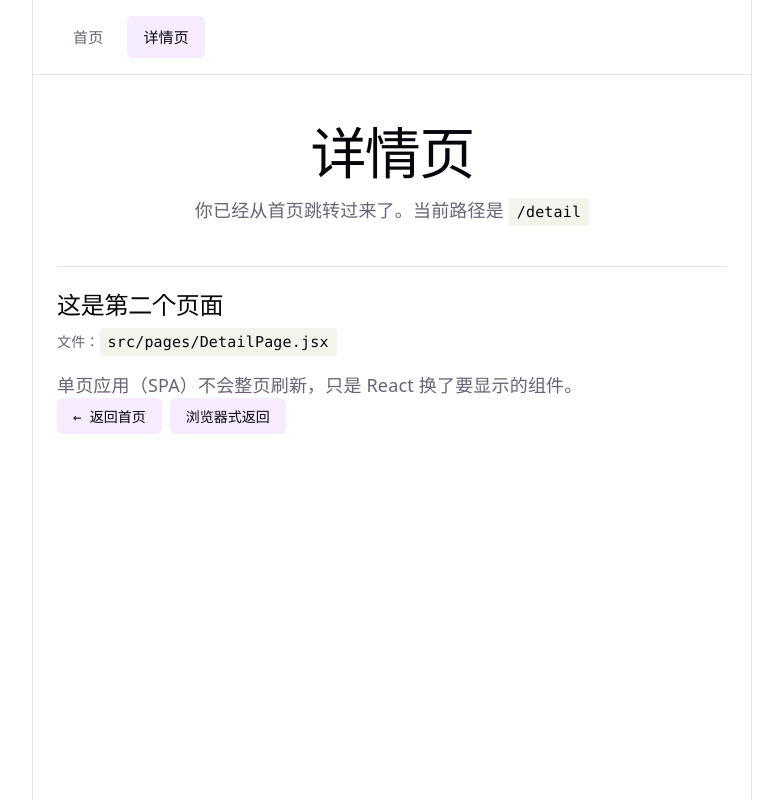
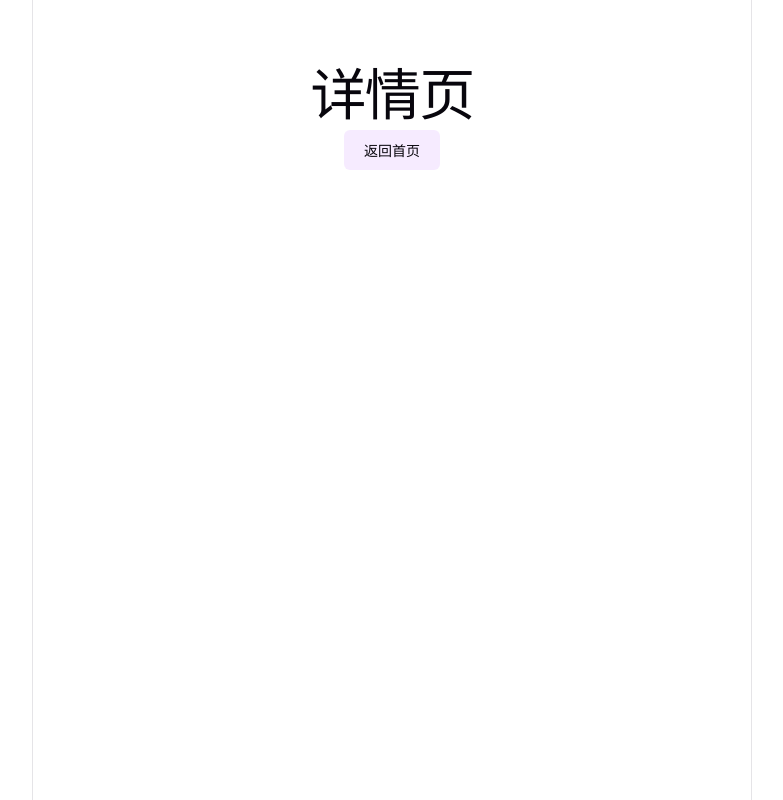
Before and after one commit to guoliangchen200171/reactpractice, a React (Vite) app: page /detail in a window 1280 px wide. Shown: the whole page, without its empty margins (248-1031 px from the left). Built offline with nearby package versions, Linux system fonts and the light colour scheme.

Commit message:
改一下简单的跳转界面

```diff
--- a/src/App.css
+++ b/src/App.css
@@ -1,31 +1,13 @@
-.app-nav {
-  display: flex;
-  gap: 8px;
-  padding: 16px 24px;
-  border-bottom: 1px solid var(--border);
+.page {
+  padding: 48px 24px;
+  text-align: center;
 }
 
-.app-nav a {
-  padding: 8px 16px;
-  border-radius: 6px;
-  text-decoration: none;
-  color: var(--text);
-  font-size: 15px;
-  transition: background 0.2s, color 0.2s;
+.page h1 {
+  margin-bottom: 24px;
 }
 
-.app-nav a:hover {
-  background: var(--code-bg);
-  color: var(--text-h);
-}
-
-.app-nav a.active {
-  background: var(--accent-bg);
-  color: var(--text-h);
-  font-weight: 500;
-}
-
-.route-demo button {
+.page button {
   font-family: var(--mono);
   font-size: 14px;
   padding: 8px 18px;
@@ -34,123 +16,8 @@
   color: var(--text-h);
   background: var(--accent-bg);
   cursor: pointer;
-  transition: border-color 0.2s;
 }
 
-.route-demo button:hover {
+.page button:hover {
   border-color: var(--accent-border);
 }
-
-.learn-page {
-  padding: 32px 24px 48px;
-  text-align: left;
-}
-
-.learn-header {
-  text-align: center;
-  margin-bottom: 40px;
-}
-
-.learn-header p {
-  max-width: 520px;
-  margin: 0 auto;
-}
-
-.learn-section {
-  padding: 24px 0;
-  border-top: 1px solid var(--border);
-}
-
-.learn-section h2 {
-  margin-bottom: 8px;
-}
-
-.hint {
-  font-size: 14px;
-  margin-bottom: 16px;
-  color: var(--text);
-}
-
-.learn-card {
-  padding: 16px;
-  margin-bottom: 12px;
-  border-radius: 8px;
-  background: var(--code-bg);
-}
-
-.learn-actions {
-  display: flex;
-  gap: 8px;
-  flex-wrap: wrap;
-}
-
-.learn-actions button,
-.learn-section button {
-  font-family: var(--mono);
-  font-size: 14px;
-  padding: 6px 14px;
-  border-radius: 6px;
-  border: 2px solid transparent;
-  color: var(--text-h);
-  background: var(--accent-bg);
-  cursor: pointer;
-  transition: border-color 0.2s;
-}
-
-.learn-actions button:hover {
-  border-color: var(--accent-border);
-}
-
-.user-grid {
-  display: grid;
-  grid-template-columns: repeat(auto-fill, minmax(220px, 1fr));
-  gap: 12px;
-}
-
-.user-card {
-  display: flex;
-  align-items: center;
-  gap: 12px;
-  padding: 16px;
-  border-radius: 8px;
-  border: 1px solid var(--border);
-  background: var(--social-bg);
-}
-
-.user-card h3 {
-  margin: 0 0 4px;
-  font-size: 18px;
-}
-
-.user-card p {
-  margin: 0;
-  font-size: 14px;
-}
-
-.user-avatar {
-  font-size: 32px;
-  line-height: 1;
-}
-
-.todo-list {
-  list-style: none;
-  padding: 0;
-  margin: 0;
-}
-
-.todo-list li {
-  padding: 10px 0;
-  border-bottom: 1px solid var(--border);
-}
-
-.todo-list label {
-  display: flex;
-  align-items: center;
-  gap: 10px;
-  cursor: pointer;
-}
-
-.todo-list .done {
-  text-decoration: line-through;
-  opacity: 0.6;
-}
--- a/src/App.jsx
+++ b/src/App.jsx
@@ -1,28 +1,38 @@
-import { BrowserRouter, Routes, Route, NavLink } from 'react-router-dom'
-import HomePage from './pages/HomePage'
-import DetailPage from './pages/DetailPage'
+import { BrowserRouter, Routes, Route, useNavigate } from 'react-router-dom'
 import './App.css'
+
+function Home() {
+  const navigate = useNavigate()
+
+  return (
+    <main className="page">
+      <h1>首页</h1>
+      <button type="button" onClick={() => navigate('/detail')}>
+        去详情页
+      </button>
+    </main>
+  )
+}
+
+function Detail() {
+  const navigate = useNavigate()
+
+  return (
+    <main className="page">
+      <h1>详情页</h1>
+      <button type="button" onClick={() => navigate('/')}>
+        返回首页
+      </button>
+    </main>
+  )
+}
 
 function App() {
   return (
     <BrowserRouter>
-      <nav className="app-nav">
-        {/* Link：像 <a>，但不会刷新整页，只切换路由 */}
-        <NavLink to="/" end className={({ isActive }) => (isActive ? 'active' : '')}>
-          首页
-        </NavLink>
-        <NavLink
-          to="/detail"
-          className={({ isActive }) => (isActive ? 'active' : '')}
-        >
-          详情页
-        </NavLink>
-      </nav>
-
-      {/* Routes：根据 URL 显示对应页面组件 */}
       <Routes>
-        <Route path="/" element={<HomePage />} />
-        <Route path="/detail" element={<DetailPage />} />
+        <Route path="/" element={<Home />} />
+        <Route path="/detail" element={<Detail />} />
       </Routes>
     </BrowserRouter>
   )
```
